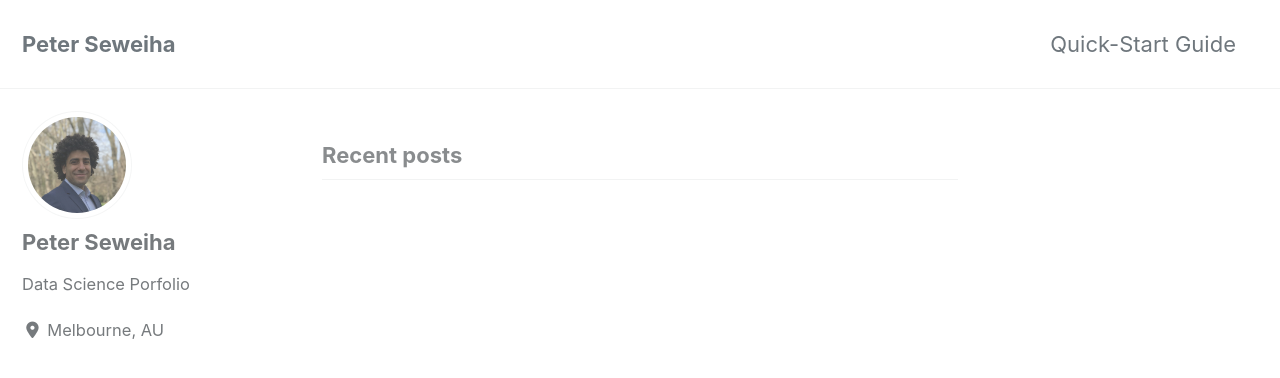
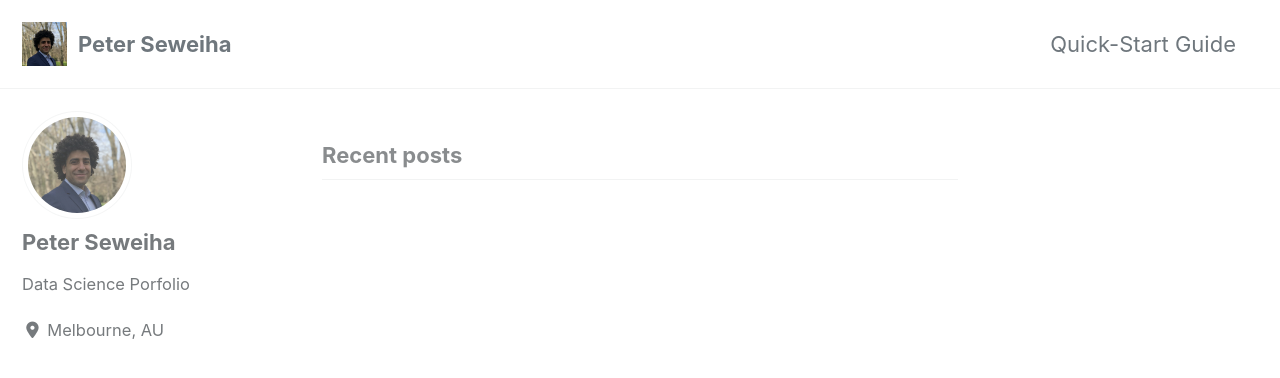
Before and after one commit to peter-seweiha/peter-seweiha.github.io, a Jekyll site: the page built from index.html, in a window 1280 px wide and 900 px high. Shown: the top 378 px of the window. Built offline with Jekyll 4.4.1, drawn with Linux system fonts in a browser that asks for light colours; cached includes are drawn as plain includes; nearby versions of some CDN libraries; the list of posts is cut into pages by our own code.

Commit message:
Update _config.yml

```diff
--- a/_config.yml
+++ b/_config.yml
@@ -24,8 +24,8 @@
 url                      : # the base hostname & protocol for your site e.g. "https://mmistakes.github.io"
 baseurl                  : # the subpath of your site, e.g. "/blog"
 repository               : # GitHub username/repo-name e.g. "mmistakes/minimal-mistakes"
-teaser                   : "/images/profile.jpeg" # path of fallback teaser image, e.g. "/assets/images/500x300.png"
-logo                     : # path of logo image to display in the masthead, e.g. "/assets/images/88x88.png"
+teaser                   : # path of fallback teaser image, e.g. "/assets/images/500x300.png"
+logo                     : "/images/profile.jpeg" # path of logo image to display in the masthead, e.g. "/assets/images/88x88.png"
 masthead_title           : # overrides the website title displayed in the masthead, use " " for no title
 # breadcrumbs            : false # true, false (default)
 words_per_minute         : 200
```
